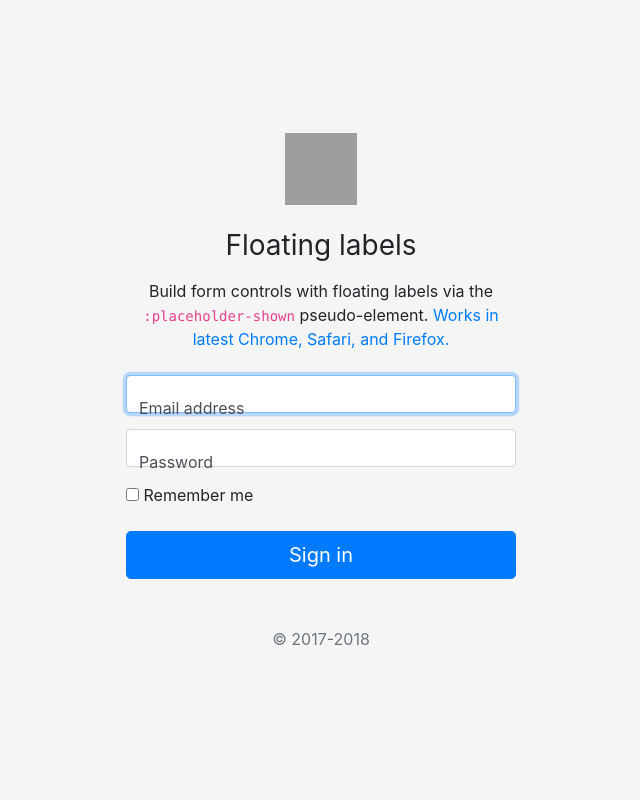
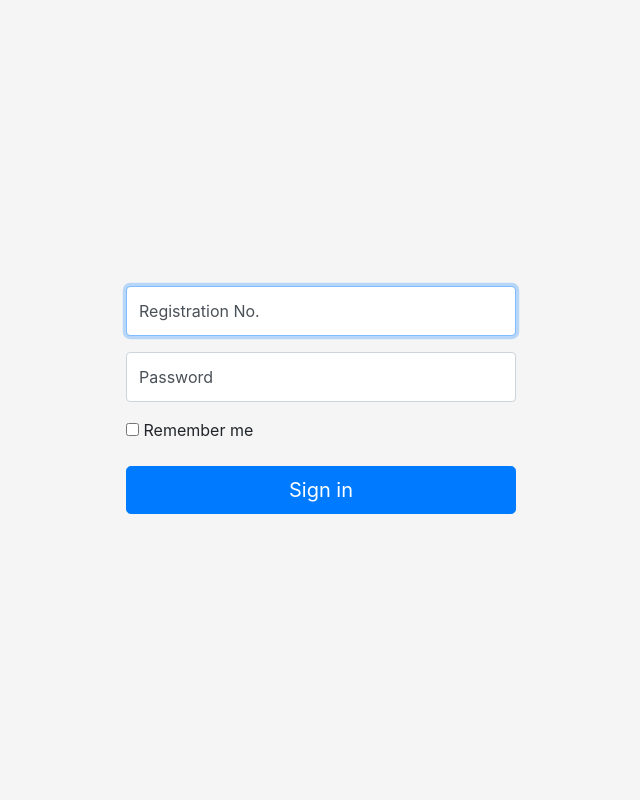
Before and after one commit to wolf-hash/Ajax-Chat-App, a Django app: page /login/ in a window 1280 px wide. Shown: the whole page, without its empty margins (319-959 px from the left). Run offline with Django 3.2, Linux system fonts and the light colour scheme; some libraries are stand-ins or nearby versions; grey boxes are pictures that could not be loaded.

Commit message:
Rishabh login.html, signup.html

```diff
--- a/homepage/templates/homepage/login.html
+++ b/homepage/templates/homepage/login.html
@@ -2,32 +2,30 @@
 <html lang="en">
 
 <head>
-    <meta charset="utf-8">
-    <meta name="viewport" content="width=device-width, initial-scale=1, shrink-to-fit=no">
-    <meta name="description" content="">
-    <meta name="author" content="">
-    <link rel="icon" href="/docs/4.0/assets/img/favicons/favicon.ico">
   <!-- Required meta tags -->
   <meta charset="utf-8">
   <meta name="viewport" content="width=device-width, initial-scale=1, shrink-to-fit=no">
 
   <!-- Bootstrap CSS -->
-    <link rel="stylesheet" href="https://stackpath.bootstrapcdn.com/bootstrap/4.5.0/css/bootstrap.min.css" integrity="sha384-9aIt2nRpC12Uk9gS9baDl411NQApFmC26EwAOH8WgZl5MYYxFfc+NcPb1dKGj7Sk" crossorigin="anonymous">
+  <link rel="stylesheet" href="https://stackpath.bootstrapcdn.com/bootstrap/4.5.0/css/bootstrap.min.css"
+    integrity="sha384-9aIt2nRpC12Uk9gS9baDl411NQApFmC26EwAOH8WgZl5MYYxFfc+NcPb1dKGj7Sk" crossorigin="anonymous">
 
-    <title>Floating labels example for Bootstrap</title>
-
-    <link rel="canonical" href="https://getbootstrap.com/docs/4.0/examples/floating-labels/">
-
-    <!-- Bootstrap core CSS -->
-    <link href="../../dist/css/bootstrap.min.css" rel="stylesheet">
-
-    <!-- Custom styles for this template -->
+  <title>Hello, world!</title>
   <style>
-         :root {
-            --input-padding-x: .75rem;
-            --input-padding-y: .75rem;
+    .bd-placeholder-img {
+      font-size: 1.125rem;
+      text-anchor: middle;
+      -webkit-user-select: none;
+      -moz-user-select: none;
+      -ms-user-select: none;
+      user-select: none;
     }
 
+    @media (min-width: 768px) {
+      .bd-placeholder-img-lg {
+        font-size: 3.5rem;
+      }
+    }
     html,
 body {
   height: 100%;
@@ -35,14 +33,9 @@
 
 body {
   display: -ms-flexbox;
-            display: -webkit-box;
   display: flex;
   -ms-flex-align: center;
-            -ms-flex-pack: center;
-            -webkit-box-align: center;
   align-items: center;
-            -webkit-box-pack: center;
-            justify-content: center;
   padding-top: 40px;
   padding-bottom: 40px;
   background-color: #f5f5f5;
@@ -52,7 +45,7 @@
   width: 100%;
   max-width: 420px;
   padding: 15px;
-            margin: 0 auto;
+  margin: auto;
 }
 
 .form-label-group {
@@ -60,21 +53,23 @@
   margin-bottom: 1rem;
 }
 
-        .form-label-group>input,
-        .form-label-group>label {
-            padding: var(--input-padding-y) var(--input-padding-x);
+.form-label-group > input,
+.form-label-group > label {
+  height: 3.125rem;
+  padding: .75rem;
 }
 
-        .form-label-group>label {
+.form-label-group > label {
   position: absolute;
   top: 0;
   left: 0;
   display: block;
   width: 100%;
-            margin-bottom: 0;
-            /* Override default `<label>` margin */
-            line-height: 2.5;
+  margin-bottom: 0; /* Override default `<label>` margin */
+  line-height: 1.5;
   color: #495057;
+  pointer-events: none;
+  cursor: text; /* Match the input under the label */
   border: 1px solid transparent;
   border-radius: .25rem;
   transition: all .1s ease-in-out;
@@ -101,34 +96,49 @@
 }
 
 .form-label-group input:not(:placeholder-shown) {
-            padding-top: calc(var(--input-padding-y) + var(--input-padding-y) * (2 / 3));
-            padding-bottom: calc(var(--input-padding-y) / 3);
+  padding-top: 1.25rem;
+  padding-bottom: .25rem;
 }
 
-        .form-label-group input:not(:placeholder-shown)~label {
-            padding-top: calc(var(--input-padding-y) / 3);
-            padding-bottom: calc(var(--input-padding-y) / 3);
+.form-label-group input:not(:placeholder-shown) ~ label {
+  padding-top: .25rem;
+  padding-bottom: .25rem;
   font-size: 12px;
   color: #777;
+}
+
+
+@supports (-ms-ime-align: auto) {
+  .form-label-group > label {
+    display: none;
+  }
+  .form-label-group input::-ms-input-placeholder {
+    color: #777;
+  }
+}
+
+
+@media all and (-ms-high-contrast: none), (-ms-high-contrast: active) {
+  .form-label-group > label {
+    display: none;
+  }
+  .form-label-group input:-ms-input-placeholder {
+    color: #777;
+  }
 }
   </style>
 </head>
 
 <body>
-    <form class="form-signin">
-        <div class="text-center mb-4">
-            <img class="mb-4" src="https://getbootstrap.com/docs/4.0/assets/brand/bootstrap-solid.svg" alt="" width="72" height="72">
-            <h1 class="h3 mb-3 font-weight-normal">Floating labels</h1>
-            <p>Build form controls with floating labels via the <code>:placeholder-shown</code> pseudo-element. <a href="https://caniuse.com/#feat=css-placeholder-shown">Works in latest Chrome, Safari, and Firefox.</a></p>
+  <form class="form-signin" action='/login/' method='post' >
+    {% csrf_token %}
+    <div class="form-label-group">
+      <input autocomplete='chrome-off' type="text" id="regno" name='regno' class="form-control" placeholder="Registration No." required autofocus>
+      <label for="regno">Registration No.</label>
     </div>
 
     <div class="form-label-group">
-            <input type="email" id="inputEmail" class="form-control" placeholder="Email address" required autofocus>
-            <label for="inputEmail">Email address</label>
-        </div>
-
-        <div class="form-label-group">
-            <input type="password" id="inputPassword" class="form-control" placeholder="Password" required>
+      <input type="password" id="password" class="form-control" name='password' placeholder="Password" required>
       <label for="inputPassword">Password</label>
     </div>
 
@@ -138,16 +148,21 @@
       </label>
     </div>
     <button class="btn btn-lg btn-primary btn-block" type="submit">Sign in</button>
-        <p class="mt-5 mb-3 text-muted text-center">&copy; 2017-2018</p>
   </form>
-
-
-
-    <!-- Optional JavaScript -->
-    <!-- jQuery first, then Popper.js, then Bootstrap JS -->
-    <script src="https://code.jquery.com/jquery-3.5.1.slim.min.js" integrity="sha384-DfXdz2htPH0lsSSs5nCTpuj/zy4C+OGpamoFVy38MVBnE+IbbVYUew+OrCXaRkfj" crossorigin="anonymous"></script>
-    <script src="https://cdn.jsdelivr.net/npm/popper.js@1.16.0/dist/umd/popper.min.js" integrity="sha384-Q6E9RHvbIyZFJoft+2mJbHaEWldlvI9IOYy5n3zV9zzTtmI3UksdQRVvoxMfooAo" crossorigin="anonymous"></script>
-    <script src="https://stackpath.bootstrapcdn.com/bootstrap/4.5.0/js/bootstrap.min.js" integrity="sha384-OgVRvuATP1z7JjHLkuOU7Xw704+h835Lr+6QL9UvYjZE3Ipu6Tp75j7Bh/kR0JKI" crossorigin="anonymous"></script>
 </body>
-
+<script src="https://code.jquery.com/jquery-3.5.1.slim.min.js"
+  integrity="sha384-DfXdz2htPH0lsSSs5nCTpuj/zy4C+OGpamoFVy38MVBnE+IbbVYUew+OrCXaRkfj" crossorigin="anonymous"></script>
+<script src="https://cdn.jsdelivr.net/npm/popper.js@1.16.0/dist/umd/popper.min.js"
+  integrity="sha384-Q6E9RHvbIyZFJoft+2mJbHaEWldlvI9IOYy5n3zV9zzTtmI3UksdQRVvoxMfooAo" crossorigin="anonymous"></script>
+<script src="https://stackpath.bootstrapcdn.com/bootstrap/4.5.0/js/bootstrap.min.js"
+  integrity="sha384-OgVRvuATP1z7JjHLkuOU7Xw704+h835Lr+6QL9UvYjZE3Ipu6Tp75j7Bh/kR0JKI" crossorigin="anonymous"></script>
+</body>
+<script>
+    window.onload=function (){
+        setTimeout(()=>{
+            document.getElementById('regno').value='';
+            document.getElementById('password').value='';
+        },1000)
+    }
+</script>
 </html>
```
Also changed, not shown: homepage/templates/homepage/signup.html (+5 -5 lines), db.sqlite3. Lines whose indentation alone changed are shown as unchanged.
